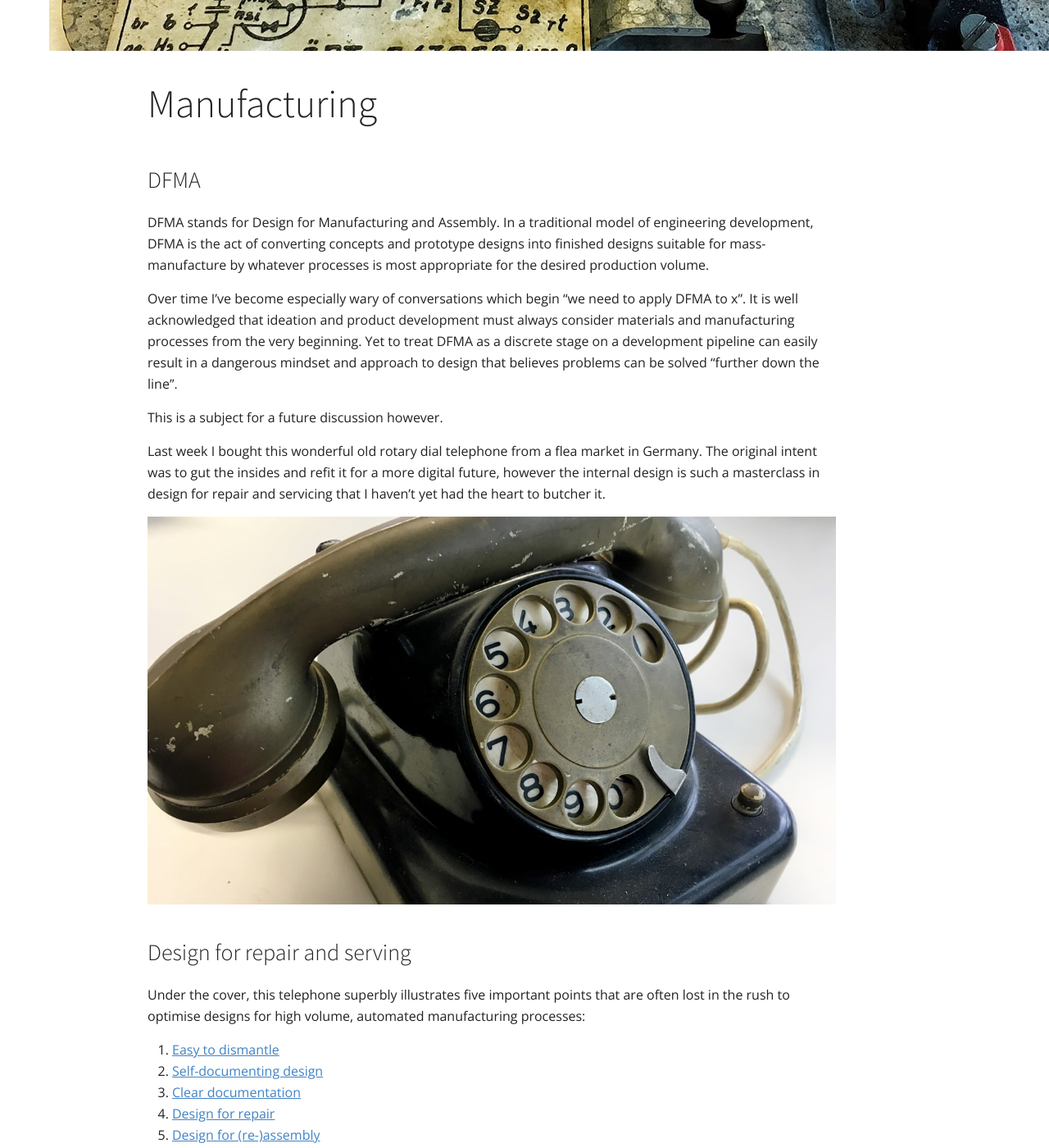
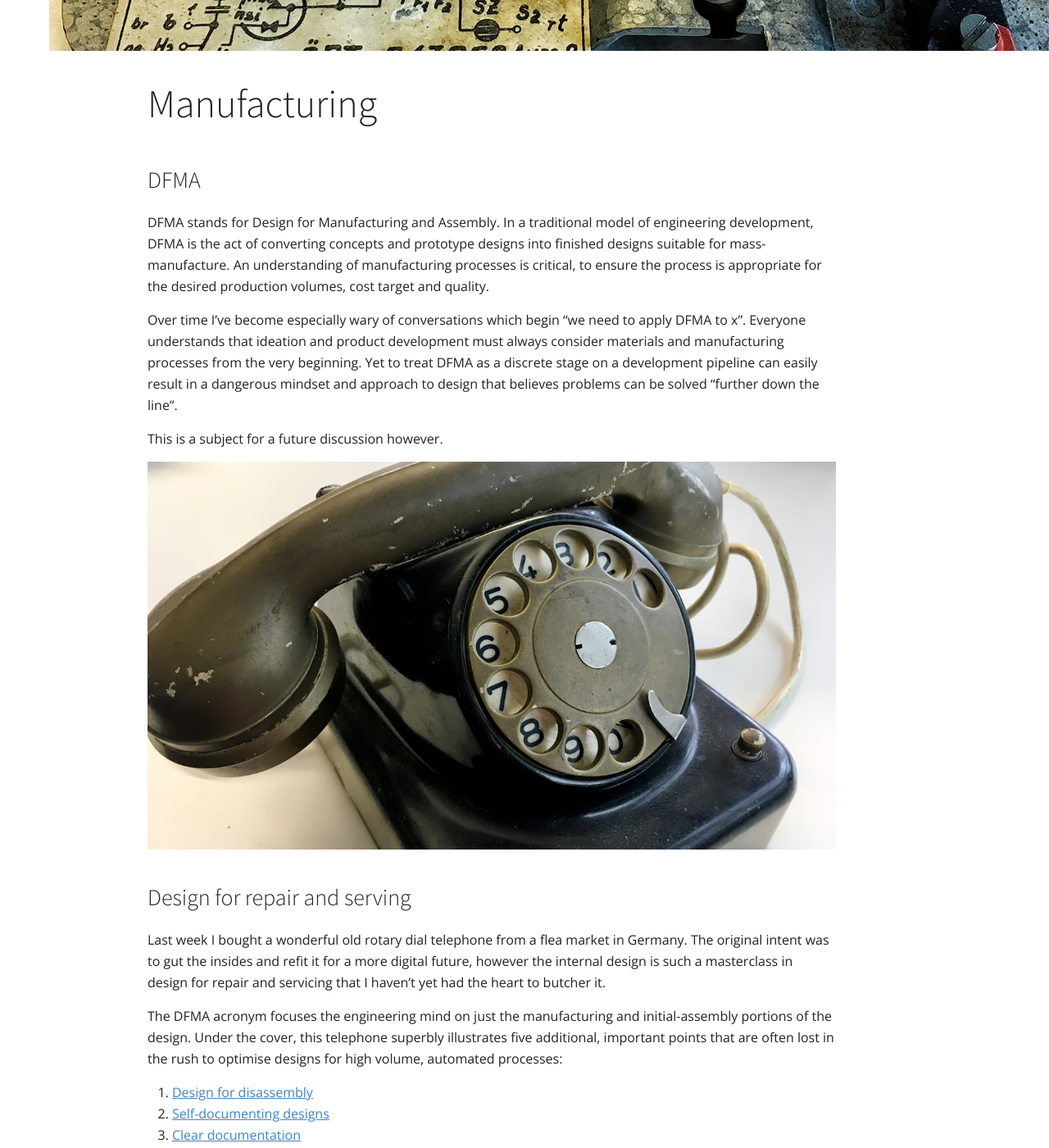
Before and after one commit to gcsalzburg/gcsalzburg.github.io, a Jekyll site: the page built from _posts/2017-11-22-Manufacturing.md, in a window 1280 px wide and 1400 px high, scrolled down 313 px. Shown: the whole window at 82% size. Built offline with Jekyll 4.4.1, drawn with Linux system fonts in a browser that asks for light colours; some of the changed text lies outside the part shown.

Commit message:
Finish Manufacturing article

```diff
--- a/_posts/2017-11-22-Manufacturing.md
+++ b/_posts/2017-11-22-Manufacturing.md
@@ -1,33 +1,35 @@
 ---
 layout: post
 title: Manufacturing
-strapline: Learning DFMA from a rotary dial telephone
+strapline: Learning DFMA from an old rotary dial telephone
 tags: dfma dfm manufacturing assembly servicing repair telephones engineering
 ---
 
 ## DFMA ##
 
-DFMA stands for Design for Manufacturing and Assembly. In a traditional model of engineering development, DFMA is the act of converting concepts and prototype designs into finished designs suitable for mass-manufacture by whatever processes is most appropriate for the desired production volume.
+DFMA stands for Design for Manufacturing and Assembly. In a traditional model of engineering development, DFMA is the act of converting concepts and prototype designs into finished designs suitable for mass-manufacture. An understanding of manufacturing processes is critical, to ensure the process is appropriate for the desired production volumes, cost target and quality.
 
-Over time I've become especially wary of conversations which begin "we need to apply DFMA to x". It is well acknowledged that ideation and product development must always consider materials and manufacturing processes from the very beginning. Yet to treat DFMA as a discrete stage on a development pipeline can easily result in a dangerous mindset and approach to design that believes problems can be solved "further down the line".
+Over time I've become especially wary of conversations which begin "we need to apply DFMA to x". Everyone understands that ideation and product development must always consider materials and manufacturing processes from the very beginning. Yet to treat DFMA as a discrete stage on a development pipeline can easily result in a dangerous mindset and approach to design that believes problems can be solved "further down the line".
 
 This is a subject for a future discussion however.
-
-Last week I bought this wonderful old rotary dial telephone from a flea market in Germany. The original intent was to gut the insides and refit it for a more digital future, however the internal design is such a masterclass in design for repair and servicing that I haven't yet had the heart to butcher it.
 
 ![Opened telephone](/images/posts/Manufacturing/outside.jpg)
 
 ## Design for repair and serving ##
 
-Under the cover, this telephone superbly illustrates five important points that are often lost in the rush to optimise designs for high volume, automated manufacturing processes:
+Last week I bought a wonderful old rotary dial telephone from a flea market in Germany. The original intent was to gut the insides and refit it for a more digital future, however the internal design is such a masterclass in design for repair and servicing that I haven't yet had the heart to butcher it.
 
-1. [Easy to dismantle](#1-easy-to-dismantle)
-2. [Self-documenting design](#2-self-documenting-design)
+The DFMA acronym focuses the engineering mind on just the manufacturing and initial-assembly portions of the design. Under the cover, this telephone superbly illustrates five additional, important points that are often lost in the rush to optimise designs for high volume, automated processes:
+
+1. [Design for disassembly](#1-design-for-disassembly)
+2. [Self-documenting designs](#2-self-documenting-designs)
 3. [Clear documentation](#3-clear-documentation)
 4. [Design for repair](#4-design-for-repair)
 5. [Design for (re-)assembly](#5-design-for-re-assembly)
 
-### 1. Easy to dismantle ###
+### 1. Design for disassembly ###
+
+No matter how difficult you try to make it, somebody will one day dismantle your product. Unless there is a clear safety case (children's toys, hazardous voltage etc..) you may as well make this a pleasant experience for them.
 
 The telephone has a single flat-head screw, with a wide uniform slot which means any flat sided object can be used to open it - no need for a screwdriver let alone a bespoke tool. The use of a captive screw here is genius too, slightly higher cost but it will never be lost. Note the turned end to aid alignment during [re-assembly](#5-design-for-re-assembly).
 
@@ -35,17 +37,17 @@
 
 ![Captive screw](/images/posts/Manufacturing/screw.jpg)
 
-### 2. Self-documenting design ###
+### 2. Self-documenting designs ###
 
-In programming we talk about [self-documenting](http://thedailywtf.com/articles/CodeThatDocumentsItselfSoWellItDoesNotNeedComments) [code](https://www.amazon.com/Clean-Code-Handbook-Software-Craftsmanship/dp/0132350882), where the use of sensible naming schemes and clear program logic can negate the need for endless comments and documentation. The same philosophy could easily be applied to physical products; the wiring colour conventions of black for GND and red for VCC+ are perhaps the most common example of a self-documenting design.
+In programming we talk about [self-documenting code](https://www.amazon.com/Clean-Code-Handbook-Software-Craftsmanship/dp/0132350882), where the use of sensible naming schemes and clear program logic can negate the need for [endless comments and documentation](http://thedailywtf.com/articles/CodeThatDocumentsItselfSoWellItDoesNotNeedComments). I believe the same philosophy can easily be applied to physical products; the wiring colour conventions of black for GND and red for VCC+ are perhaps the most common example of a self-documenting design.
 
-These wiring looms might not have much colour variety in the cabling, but they are retained on elegant support trusses. The logic and connections between components is easy to see at a glance.
+These wiring looms might not have much colour variety in the cabling, but they are retained on elegant support trusses. The logic and connections between components is easy to see at a glance, with no hidden return paths or meshes of wiring.
 
 ![Beautiful internal wiring looms](/images/posts/Manufacturing/wiring.jpg)
 
 ### 3. Clear documentation ###
 
-Wikis such as xxx aim to gather together documentation for products. What's one better than shipping your product with a technical support manual? A printed schematic to aid fault finding included inside the casework!
+Projects such as [iFixit](https://www.ifixit.com/) collate [community sourced wikis](https://www.youtube.com/watch?v=dMwLUnd_ydI) for all manner of repair tasks on consumer electronics, typically where no manual or supplier information exists. What's one better than shipping your product with a [technical support manual](https://archive.org/details/computermanuals)? A printed schematic to aid fault finding included inside the casework! Bonus points for being hand drawn.
 
 ![Hand drawn schematic](/images/posts/Manufacturing/label.jpg)
 
@@ -53,15 +55,13 @@
 
 Open a typical car engine today and the components under the bonnet lie flush to top. Servicing and repairs on vehicles is more even more complicated by the fact that the access to fixings for so many parts are obscured behind others.
 
-This telephone mounts everything in a single plane, with screw terminals. The product doesn't need to be re-orientated or inverted in order to open and inspect it in the first place and the sealant dap of Loctite on the screws also serves a useful dual function as tamper-evidence.
-
-(mini cooper could have engine stripped with only one hex key?)
+This telephone uses a common screw size, with all the mounting points fixed in a common plane. The product doesn't need to be re-orientated or inverted in order to open and inspect it in the first place and the sealant dap of Loctite on the screws also serves a useful dual function as tamper-evidence.
 
 ![Hand drawn schematic](/images/posts/Manufacturing/insides.jpg)
 
 ### 5. Design for (re-)assembly ###
 
-Factory design for re-assembly vs.
+Aggressive snap-fits, ultrasonic welding and heat staked plastic casings are just a few examples of one-time assembly techniques commonly used in automated assembly lines. I don't have a strong argument against the obvious economic benefits of these techniques.
 
 ![Hand drawn schematic](/images/posts/Manufacturing/open.jpg)
 
```
Also changed, not shown: other parts of _posts/2017-11-22-Manufacturing.md (+1 -1 lines), images/posts/Manufacturing/makers-rights.jpg (added).
